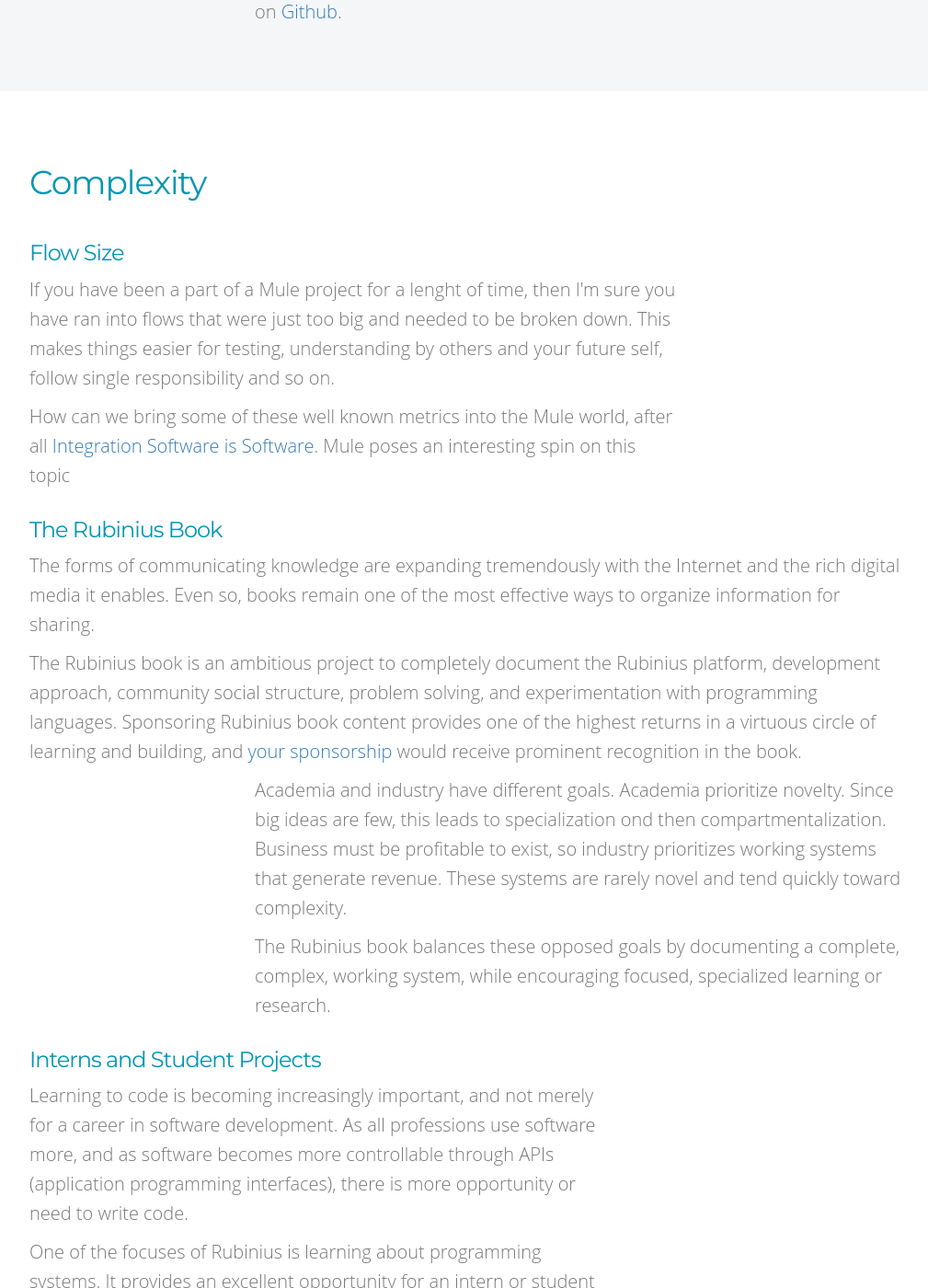
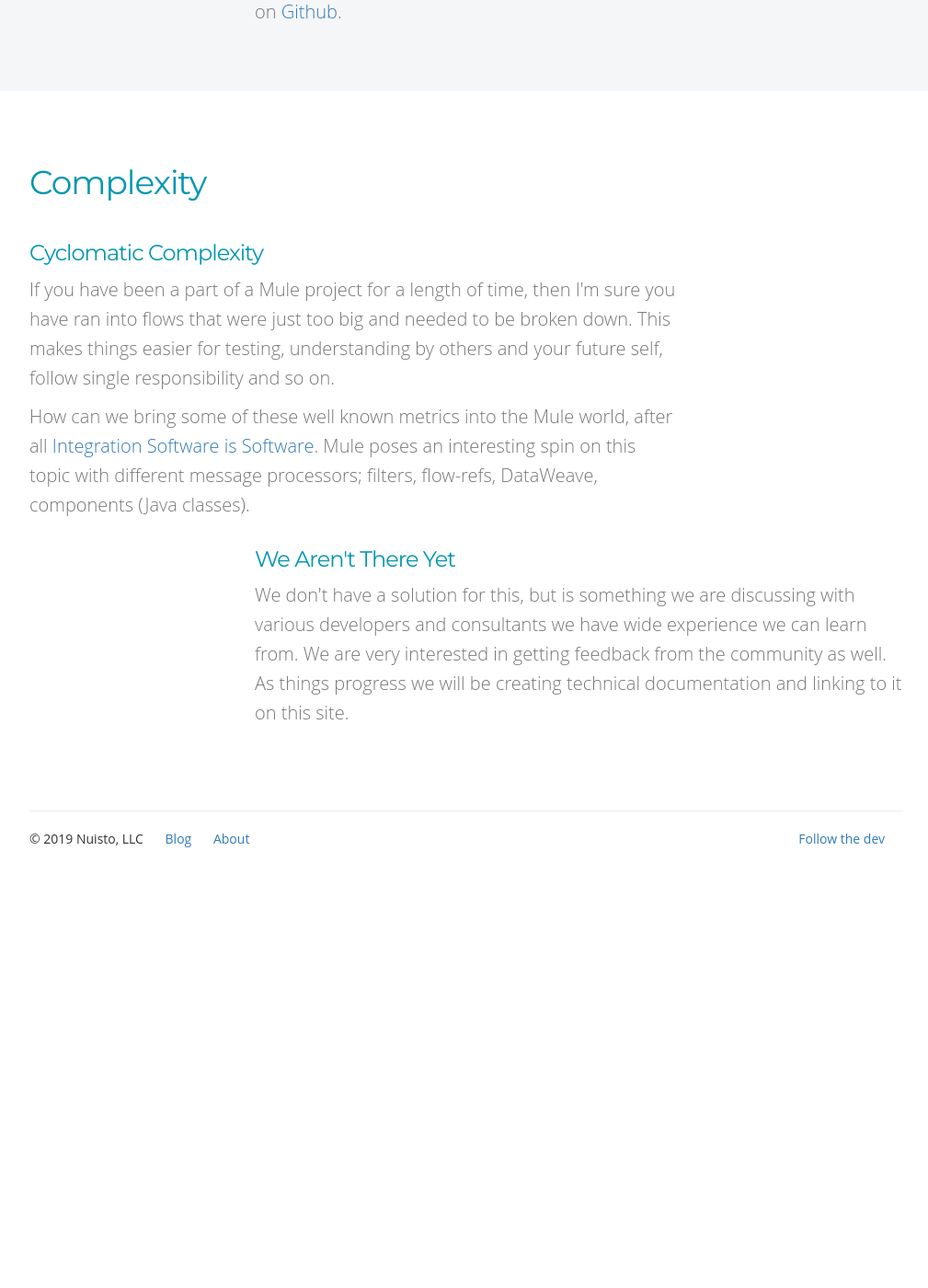
Before and after one commit to mule-lint/mule-lint.github.io, a Jekyll site: the page built from index.md, in a window 1280 px wide and 1400 px high, scrolled down 1084 px. Shown: the whole window at 92% size, without its empty margins (133-1142 px from the left). Built offline with Jekyll 4.4.1, drawn with Linux system fonts in a browser that asks for light colours; nearby versions of some CDN libraries; comment, search, counter and statistics services are not loaded; after the commit the page ends 2030 px from its top, so only the background shows below that; some of the changed text lies outside the part shown.

Commit message:
Updated index

```diff
--- a/index.md
+++ b/index.md
@@ -71,11 +71,14 @@
 
     <div class="row">
       <div class="col-md-9">
-        <h3>Flow Size</h3>
+        <h3>Cyclomatic Complexity</h3>
 
-        <p>If you have been a part of a Mule project for a lenght of time, then I'm sure you have ran into flows that were just too big and needed to be broken down. This makes things easier for testing, understanding by others and your future self, follow single responsibility and so on.</p>
+        <p>If you have been a part of a Mule project for a length of time, then I'm sure you have ran into flows that were just too big and needed to be broken down. This makes things easier for testing, understanding by others and your future self, follow single responsibility and so on.</p>
 
-        <p>How can we bring some of these well known metrics into the Mule world, after all <a href="https://confluex.com/blog/integration-software-is-software/">Integration Software is Software</a>. Mule poses an interesting spin on this topic</p>
+        <p>How can we bring some of these well known metrics into the Mule world, after all <a href="https://confluex.com/blog/integration-software-is-software/">Integration Software is Software</a>. Mule poses an interesting spin on this topic with
+        different message processors; filters, flow-refs, DataWeave,
+        components (Java classes).
+        </p>
       </div>
 
       <div class="col-md-3">
@@ -83,39 +86,23 @@
     </div>
 
     <div class="row">
-      <div class="col-md-12">
-        <h3>The Rubinius Book</h3>
-
-        <p>The forms of communicating knowledge are expanding tremendously with the Internet and the rich digital media it enables. Even so, books remain one of the most effective ways to organize information for sharing.</p>
-
-        <p>The Rubinius book is an ambitious project to completely document the Rubinius platform, development approach, community social structure, problem solving, and experimentation with programming languages. Sponsoring Rubinius book content provides one of the highest returns in a virtuous circle of learning and building, and <a href="mailto:contact@rubinius.com?subject=Sponsoring Rubinius book content">your sponsorship</a> would receive prominent recognition in the book.</p>
-      </div>
 
       <div class="col-md-3">
       </div>
+      <div class="col-md-9">
+        <h3>We Aren't There Yet</h3>
 
-      <div class="col-md-9">
-        <p>Academia and industry have different goals. Academia prioritize novelty. Since big ideas are few, this leads to specialization ond then compartmentalization. Business must be profitable to exist, so industry prioritizes working systems that generate revenue. These systems are rarely novel and tend quickly toward complexity.</p>
+        <p>We don't have a solution for this, but is something we are discussing with various developers and consultants we have wide experience we can learn from. We are very interested in getting feedback from the community as well. As things progress we will be creating technical documentation and linking to it on this site.</p>
 
-        <p>The Rubinius book balances these opposed goals by documenting a complete, complex, working system, while encouraging focused, specialized learning or research.</p>
       </div>
+
     </div>
 
-    <div class="row">
-      <div class="col-md-8">
-        <h3>Interns and Student Projects</h3>
-
-        <p>Learning to code is becoming increasingly important, and not merely for a career in software development. As all professions use software more, and as software becomes more controllable through APIs (application programming interfaces), there is more opportunity or need to write code.</p>
-
-        <p>One of the focuses of Rubinius is learning about programming systems. It provides an excellent opportunity for an intern or student to gain practical experience with a complete industrial system like one they would encounter in a job versus only an academic research system. You can sponsor one of your interns to work on Rubinius or <a href="mailto:contact@rubinius.com?subject=Sponsoring an intern or student">work with us</a> to find a code school or university student to sponsor.</p>
-      </div>
-
-      <div class="col-md-4">
-      </div>
-    </div>
   </div>
 </div>
+
 <!--
+See git history on other ways to align the text and use col-md-8 to tighten up the paragraphs
 Possible other ideas
 Getting started
 Next Steps or Advanced Guide
```
